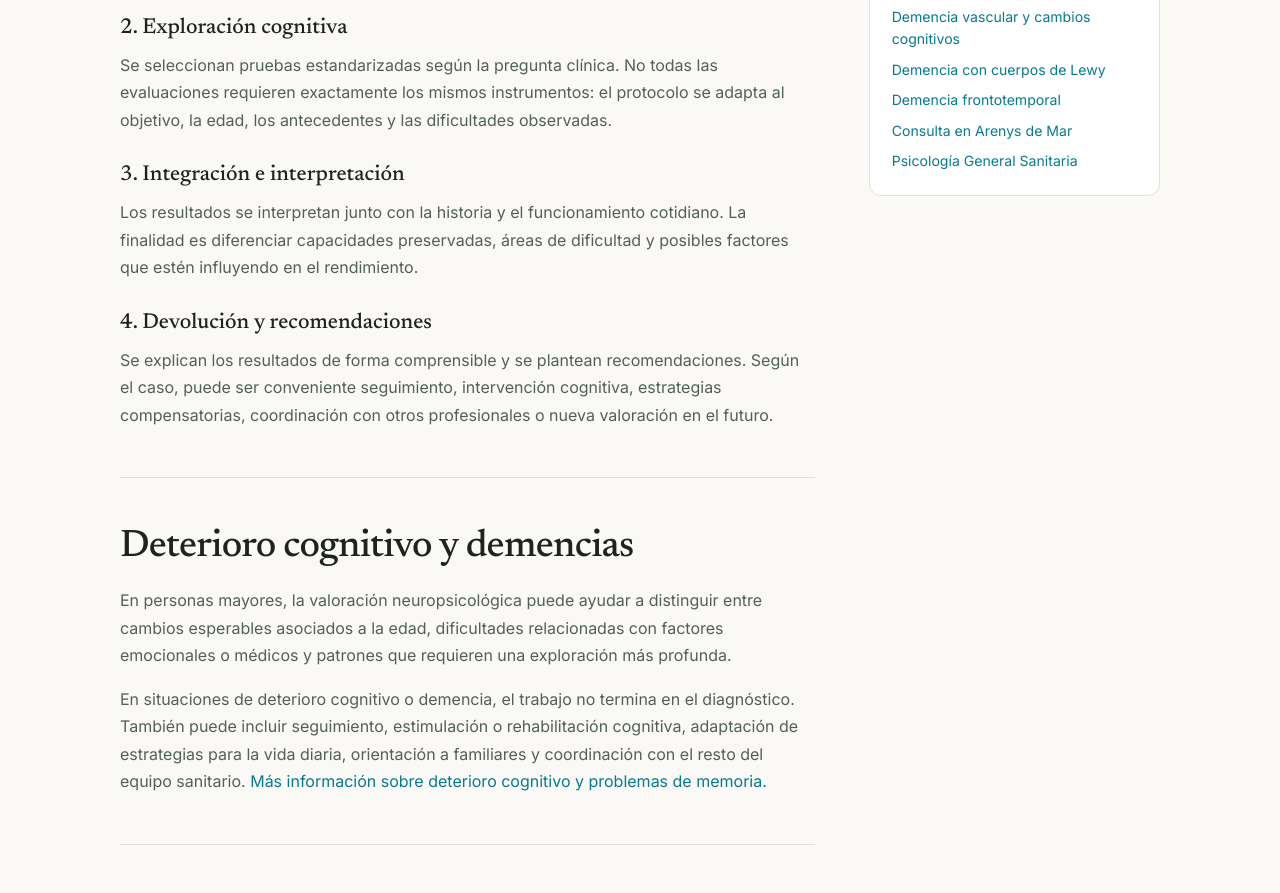
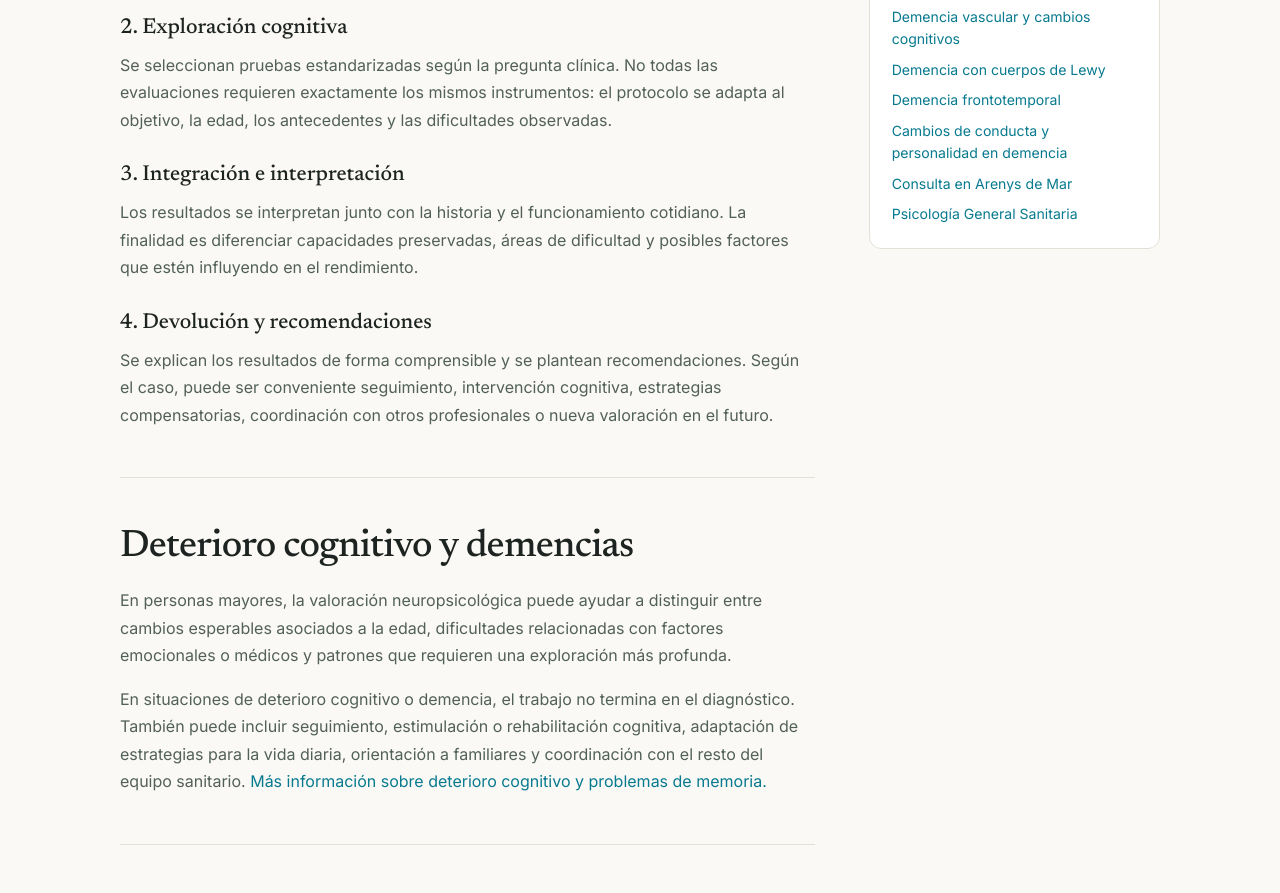
Before and after one commit to carolinasanchezgirona/Portfolio-Carolina, a Next.js app: page /neuropsicologia in a window 1280 px wide. Shown: the part 1720-2613 px from the top of the page. Built offline with nearby package versions, Linux system fonts and the light colour scheme.

Commit message:
SEO: link behavioral dementia page

```diff
--- a/app/neuropsicologia/page.tsx
+++ b/app/neuropsicologia/page.tsx
@@ -163,6 +163,7 @@ export default function NeuropsychologyPage() {
               <a href="/demencia-vascular-y-cambios-cognitivos/">Demencia vascular y cambios cognitivos</a>
               <a href="/demencia-con-cuerpos-de-lewy/">Demencia con cuerpos de Lewy</a>
               <a href="/demencia-frontotemporal/">Demencia frontotemporal</a>
+              <a href="/cambios-de-conducta-y-personalidad-en-demencia/">Cambios de conducta y personalidad en demencia</a>
               <a href="/psicologa-arenys-de-mar/">Consulta en Arenys de Mar</a>
               <a href="/psicologia/">Psicología General Sanitaria</a>
             </div>
```
